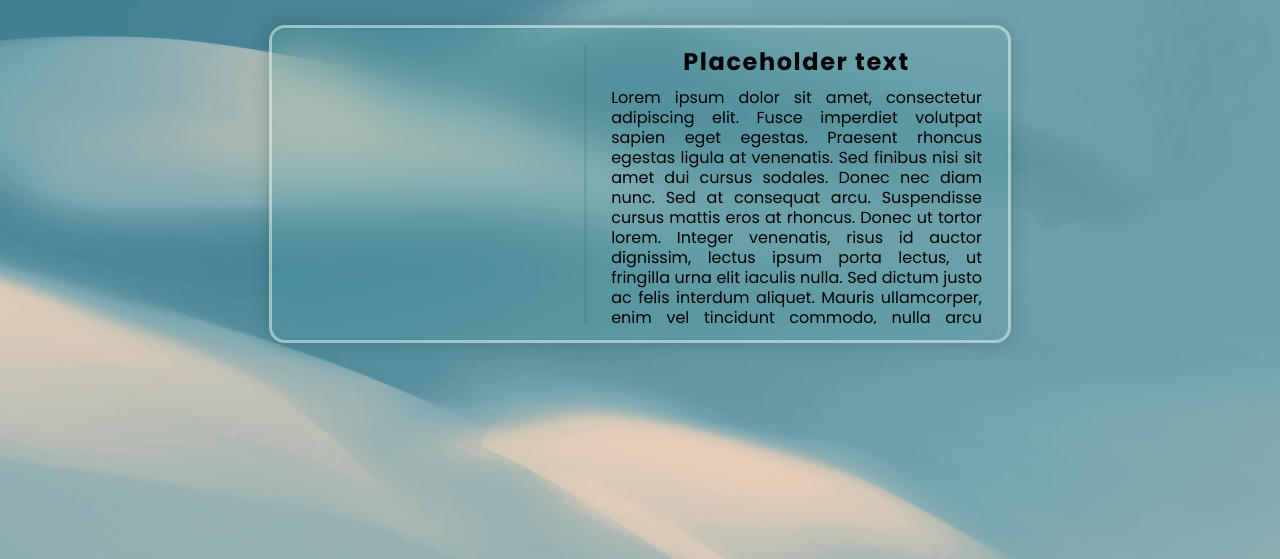
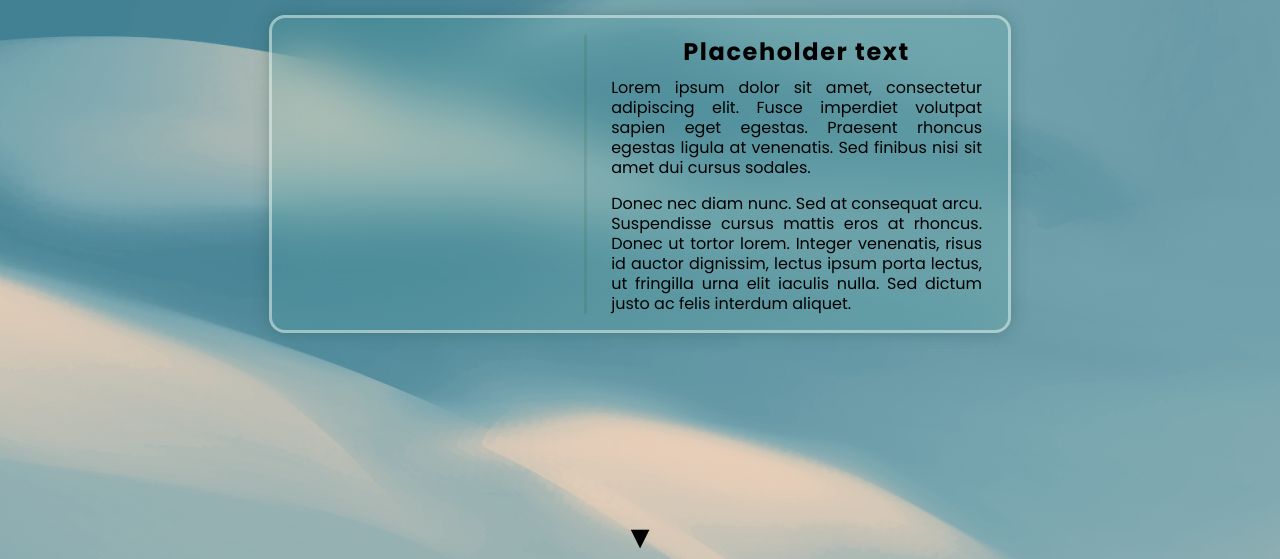
Before and after one commit to FenrisuIven/react-portfolio, a React (Vite) app: page / in a window 1280 px wide. Shown: the part 237-796 px from the top of the page. Built offline with nearby package versions, Linux system fonts and the light colour scheme; no server answers.

Commit message:
Page component, reusable MainSection and ScrollButton, cache user data

```diff
--- a/src/assets/data/profile_data.md
+++ b/src/assets/data/profile_data.md
@@ -1,7 +1,5 @@
 ## Placeholder text
 
-Lorem ipsum dolor sit amet, consectetur adipiscing elit. Fusce imperdiet volutpat sapien eget egestas. Praesent rhoncus egestas ligula at venenatis. Sed finibus nisi sit amet dui cursus sodales. Donec nec diam nunc. Sed at consequat arcu. Suspendisse cursus mattis eros at rhoncus. Donec ut tortor lorem. Integer venenatis, risus id auctor dignissim, lectus ipsum porta lectus, ut fringilla urna elit iaculis nulla. Sed dictum justo ac felis interdum aliquet. Mauris ullamcorper, enim vel tincidunt commodo, nulla arcu sollicitudin libero, quis porttitor mauris justo nec quam. Aliquam erat volutpat. Quisque vulputate porttitor orci, vitae sodales ex ornare a. Curabitur nec urna non mauris eleifend aliquam a vitae nisi. Curabitur a maximus ligula, a mollis libero.
+Lorem ipsum dolor sit amet, consectetur adipiscing elit. Fusce imperdiet volutpat sapien eget egestas. Praesent rhoncus egestas ligula at venenatis. Sed finibus nisi sit amet dui cursus sodales.
 
-Aliquam a ornare sapien, nec pulvinar nisl. Sed blandit erat dolor, quis scelerisque ante eleifend non. In vitae ligula magna. Nullam accumsan ut lorem ac aliquet. Ut tristique risus vel congue finibus. Etiam hendrerit molestie libero eu rhoncus. Nam vitae mi eget eros pharetra commodo. Vivamus tristique a mauris id eleifend. Proin sit amet augue congue, rutrum dui cursus, mattis nunc.
-
-Morbi lacinia sollicitudin rutrum. Vivamus id laoreet massa. Vestibulum dapibus risus ac volutpat tempor. Orci varius natoque penatibus et magnis dis parturient montes, nascetur ridiculus mus. Sed vel quam vitae sapien elementum porttitor. Morbi viverra eros sed erat sodales maximus. Maecenas condimentum congue volutpat. Pellentesque sed dictum ligula. Curabitur eros neque, molestie interdum molestie at, bibendum quis nibh. Vestibulum hendrerit tincidunt aliquam. Orci varius natoque penatibus et magnis dis parturient montes, nascetur ridiculus mus.
+Donec nec diam nunc. Sed at consequat arcu. Suspendisse cursus mattis eros at rhoncus. Donec ut tortor lorem. Integer venenatis, risus id auctor dignissim, lectus ipsum porta lectus, ut fringilla urna elit iaculis nulla. Sed dictum justo ac felis interdum aliquet.
--- a/src/components/indexPage/IndexPage.jsx
+++ /dev/null
@@ -1,22 +0,0 @@
-import "./indexPage.css";
-import Header from "../header/Header";
-import Profile from "../profile/Profile";
-
-import parseGitHubProfile from "../../utils/parseGitHubProfile";
-import profileDescription from "../../assets/data/profile_data.md";
-
-const profileData = await parseGitHubProfile("https://api.github.com/users/FenrisuIven");
-console.log(profileData);
-
-function IndexPage() {
-  return (
-    <>
-      <Header profileData={profileData} />
-      <main>
-        <Profile profileData={profileData} description={profileDescription} />
-      </main>
-    </>
-  );
-}
-
-export default IndexPage;
--- /dev/null
+++ b/src/components/indexPage/Page.jsx
@@ -0,0 +1,40 @@
+import PropTypes from "prop-types";
+import { useRef } from "react";
+
+import "./page.css";
+import Profile from "../profile/Profile";
+import MainSection from "./components/MainSection";
+
+function IndexPage({ profileData, profileDescription }) {
+  const mainSectionTop = useRef(null);
+  const mainSectionBot = useRef(null);
+
+  return (
+    <>
+      <main>
+        <MainSection
+          ref={mainSectionTop}
+          scrollToRef={mainSectionBot}
+          scrollDirection="toBottom"
+        >
+          <Profile profileData={profileData} description={profileDescription} />
+        </MainSection>
+
+        <MainSection
+          ref={mainSectionBot}
+          scrollToRef={mainSectionTop}
+          scrollDirection="toTop"
+        >
+          <Profile profileData={profileData} description={profileDescription} />
+        </MainSection>
+      </main>
+    </>
+  );
+}
+
+IndexPage.propTypes = {
+  profileData: PropTypes.object,
+  profileDescription: PropTypes.object,
+};
+
+export default IndexPage;
--- /dev/null
+++ b/src/components/indexPage/components/MainSection.jsx
@@ -0,0 +1,32 @@
+import PropTypes from "prop-types";
+
+import ScrollButton from "./ScrollButton";
+import { forwardRef } from "react";
+
+function MainSection({ scrollToRef, scrollDirection, children }, ref) {
+  return (
+    <div
+      id="main-section-1"
+      className={
+        "main-section__container " +
+        (scrollDirection === "toTop" ? "reverse" : "")
+      }
+      ref={ref}
+    >
+      <div />
+      {children}
+      <ScrollButton
+        targetSectionRef={scrollToRef}
+        direction={scrollDirection}
+      />
+    </div>
+  );
+}
+
+MainSection.propTypes = {
+  scrollToRef: PropTypes.ref,
+  scrollDirection: PropTypes.oneOf(["toTop", "toBottom"]),
+  children: PropTypes.element,
+};
+
+export default forwardRef(MainSection);
--- /dev/null
+++ b/src/components/indexPage/components/ScrollButton.jsx
@@ -0,0 +1,23 @@
+import PropTypes from "prop-types";
+import { useEffect, useRef } from "react";
+
+function ScrollButton({ targetSectionRef, direction }) {
+  const content = direction === "toTop" ? "▲" : "▼";
+  return (
+    <button
+      className="scroll-button"
+      onClick={() => {
+        targetSectionRef.current.scrollIntoView({ behavior: "smooth" });
+      }}
+    >
+      {content}
+    </button>
+  );
+}
+
+ScrollButton.propTypes = {
+  targetSectionRef: PropTypes.object,
+  direction: PropTypes.oneOf(["toTop", "toBottom"]),
+};
+
+export default ScrollButton;
--- a/src/components/indexPage/indexPage.css
+++ /dev/null
@@ -1,9 +0,0 @@
-main {
-  padding: 1rem 0;
-  display: flex;
-  justify-content: center;
-  align-items: center;
-  width: 100%;
-  height: 100%;
-  place-self: center;
-}
--- /dev/null
+++ b/src/components/indexPage/page.css
@@ -0,0 +1,41 @@
+main {
+  width: 100%;
+  height: 100vh;
+  max-height: 100vh;
+  padding: 1rem 0;
+
+  display: flex;
+  flex-direction: column;
+  justify-content: flex-start;
+  align-items: center;
+  place-self: center;
+
+  row-gap: 2rem;
+
+  overflow-y: auto;
+  scroll-snap-type: y mandatory;
+  scrollbar-width: none;
+}
+
+.main-section__container {
+  min-height: 100%;
+
+  display: flex;
+  flex-direction: column;
+  justify-content: space-between;
+  align-items: center;
+
+  scroll-snap-align: center;
+}
+
+.main-section__container.reverse {
+  flex-direction: column-reverse;
+}
+
+.scroll-button {
+  width: fit-content;
+  background: transparent;
+  border: none;
+  font-size: 2rem;
+  cursor: pointer;
+}
--- a/src/main.jsx
+++ b/src/main.jsx
@@ -2,8 +2,21 @@ import { StrictMode } from "react";
 import { createRoot } from "react-dom/client";
 import "./main.css";
 
-import IndexPage from "./components/indexPage/IndexPage.jsx";
+import IndexPage from "./components/indexPage/Page.jsx";
 import Background from "./components/background/Background.jsx";
+import Header from "./components/header/Header.jsx";
+
+import parseGitHubProfile from "./utils/parseGitHubProfile.js";
+import profileDescription from "./assets/data/profile_data.md";
+
+if (!localStorage["userData"]) {
+  console.log("re-fetch");
+  localStorage["userData"] = await parseGitHubProfile(
+    "https://api.github.com/users/FenrisuIven"
+  ).then((data) => JSON.stringify(data));
+}
+const profileData = JSON.parse(localStorage["userData"]);
+console.log({ localStorage });
 
 const containerProps = {
   width: "100%",
@@ -56,6 +69,10 @@ const pictureProps = {
 createRoot(document.getElementById("root")).render(
   <StrictMode>
     <Background type="picture" props={pictureProps} />
-    <IndexPage />
+    <Header profileData={profileData} />
+    <IndexPage
+      profileData={profileData}
+      profileDescription={profileDescription}
+    />
   </StrictMode>
 );
```
